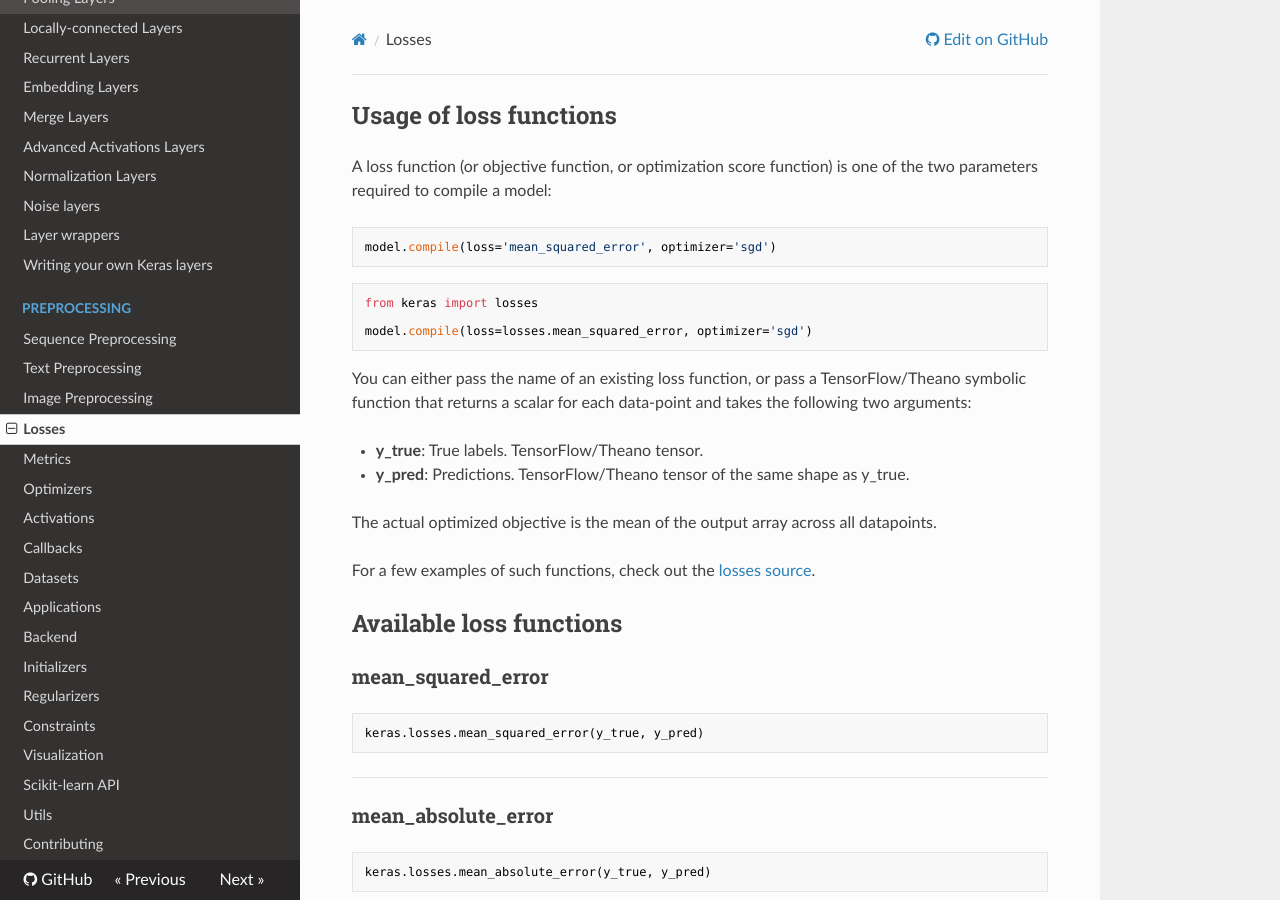
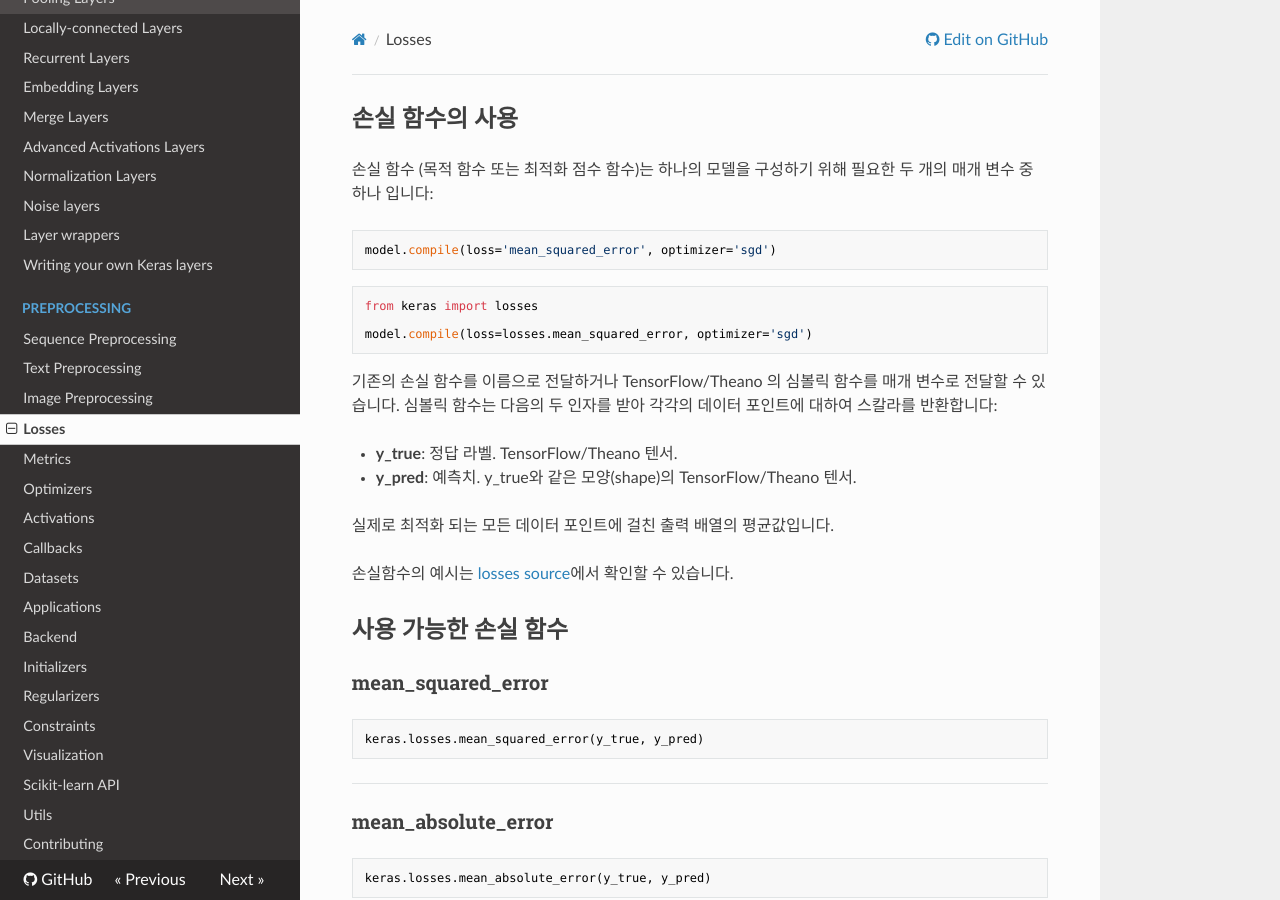
Before and after one commit to keras-team/keras-docs-ko, an MkDocs documentation site: the page built from sources/losses.md, in a window 1280 px wide and 900 px high. Built offline with MkDocs 1.6.1, drawn with Linux system fonts in a browser that asks for light colours; nearby versions of some CDN libraries; some of the changed text lies outside the part shown.

Commit message:
losses.md 1차 번역 by. Destructions

````diff
--- a/sources/losses.md
+++ b/sources/losses.md
@@ -1,7 +1,7 @@
 
-## Usage of loss functions
+## 손실 함수의 사용
 
-A loss function (or objective function, or optimization score function) is one of the two parameters required to compile a model:
+손실 함수 (목적 함수 또는 최적화 점수 함수)는 하나의 모델을 구성하기 위해 필요한 두 개의 매개 변수 중 하나 입니다:
 
 ```python
 model.compile(loss='mean_squared_error', optimizer='sgd')
@@ -13,16 +13,16 @@ from keras import losses
 model.compile(loss=losses.mean_squared_error, optimizer='sgd')
 ```
 
-You can either pass the name of an existing loss function, or pass a TensorFlow/Theano symbolic function that returns a scalar for each data-point and takes the following two arguments:
+기존의 손실 함수를 이름으로 전달하거나 TensorFlow/Theano 의 심볼릭 함수를 매개 변수로 전달할 수 있습니다. 심볼릭 함수는 다음의 두 인자를 받아 각각의 데이터 포인트에 대하여 스칼라를 반환합니다:
 
-- __y_true__: True labels. TensorFlow/Theano tensor.
-- __y_pred__: Predictions. TensorFlow/Theano tensor of the same shape as y_true.
+- __y_true__: 정답 라벨. TensorFlow/Theano 텐서.
+- __y_pred__: 예측치. y_true와 같은 모양(shape)의 TensorFlow/Theano 텐서.
 
-The actual optimized objective is the mean of the output array across all datapoints.
+실제로 최적화 되는  모든 데이터 포인트에 걸친 출력 배열의 평균값입니다.
 
-For a few examples of such functions, check out the [losses source](https://github.com/keras-team/keras/blob/master/keras/losses.py).
+손실함수의 예시는 [losses source](https://github.com/keras-team/keras/blob/master/keras/losses.py)에서 확인할 수 있습니다.
 
-## Available loss functions
+## 사용 가능한 손실 함수
 
 ### mean_squared_error
 
@@ -95,21 +95,21 @@ keras.losses.logcosh(y_true, y_pred)
 ```
 
 
-Logarithm of the hyperbolic cosine of the prediction error.
+예측 오차의 쌍곡 코사인 로그값.
 
-`log(cosh(x))` is approximately equal to `(x ** 2) / 2` for small `x` and
-to `abs(x) - log(2)` for large `x`. This means that 'logcosh' works mostly
-like the mean squared error, but will not be so strongly affected by the
-occasional wildly incorrect prediction.
+`log(cosh(x))`는 작은 `x`에 대하여 `(x ** 2) / 2`와, 큰 `x` 에 대하여
+ `abs(x) - log(2)` 와 거의 같은 값을 가집니다. 다시 말해 'logcosh'는 대부분
+평균 제곱 오차와 비슷한 양상을 보이지만, 가끔 발생하는 부정확한 예측에 의한 영향을
+크게 받지는 않습니다.
 
 __Arguments__
 
-- __y_true__: tensor of true targets.
-- __y_pred__: tensor of predicted targets.
+- __y_true__: 실제 타겟의 텐서.
+- __y_pred__: 예측 타겟의 텐서.
 
 __Returns__
 
-Tensor with one scalar loss entry per sample.
+샘플당 하나의 스칼라값 손실 개체를 가지는 텐서
 
 ----
 
@@ -168,7 +168,7 @@ keras.losses.cosine_proximity(y_true, y_pred)
 
 ----
 
-**Note**: when using the `categorical_crossentropy` loss, your targets should be in categorical format (e.g. if you have 10 classes, the target for each sample should be a 10-dimensional vector that is all-zeros except for a 1 at the index corresponding to the class of the sample). In order to convert *integer targets* into *categorical targets*, you can use the Keras utility `to_categorical`:
+**Note**: `categorical_crossentropy` 손실 함수의 경우 사용되는 타겟들은 범주 형식 (categorical format)을 따라야 합니다. 예를 들어 10개의 클래스(범주) 중 하나에 속하는 데이터에 대하여 각 샘플은 타겟 클래스에 해당하는 하나의 인덱스만 1의 값을 가지고 이외의 값들은 모두 0이어야 합니다. Keras의 기능인 `to_categorical`를 통해 *정수 타겟*을 *범주 타겟*으로 변환할 수 있습니다:
 
 ```python
 from keras.utils import to_categorical
````
